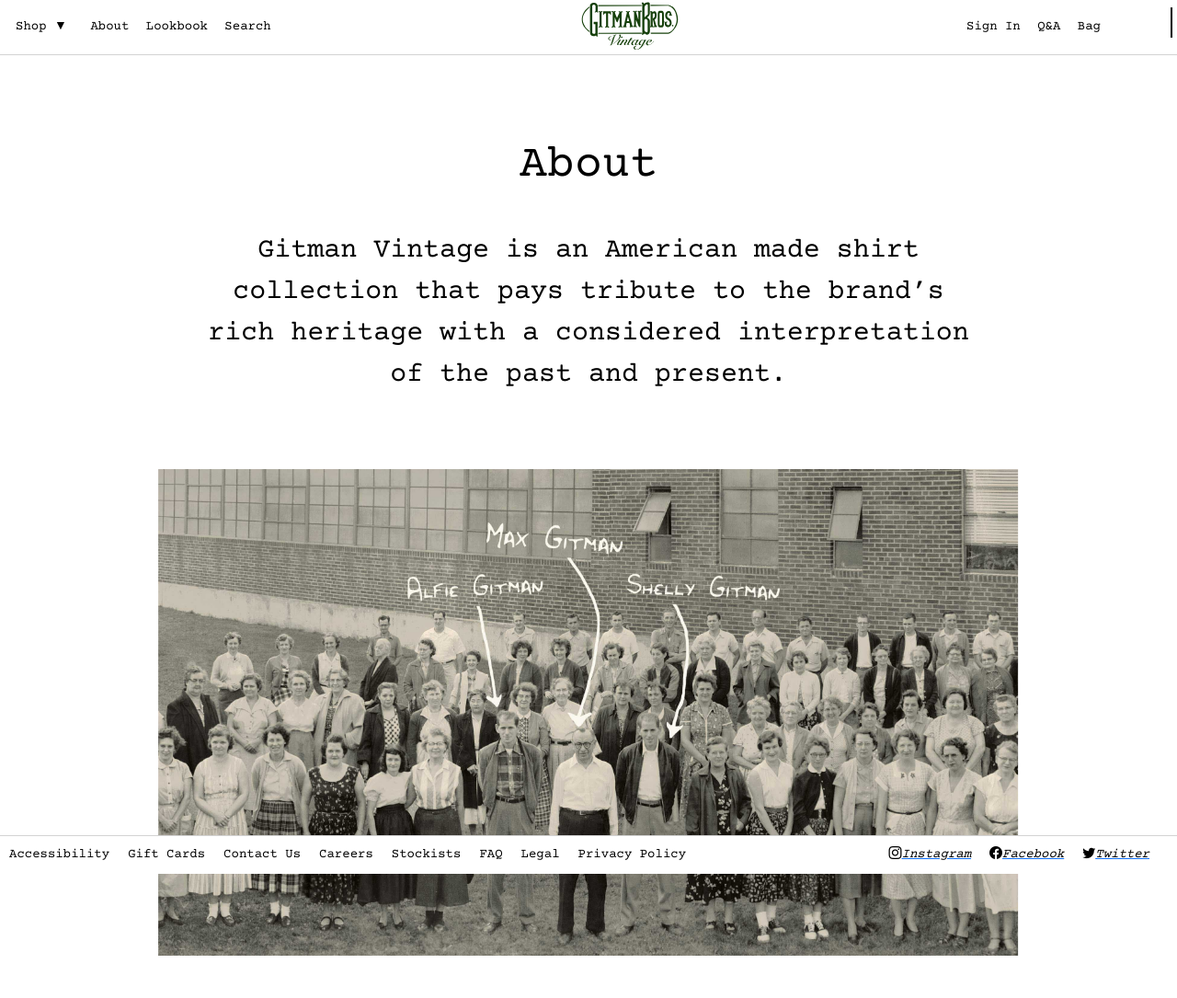
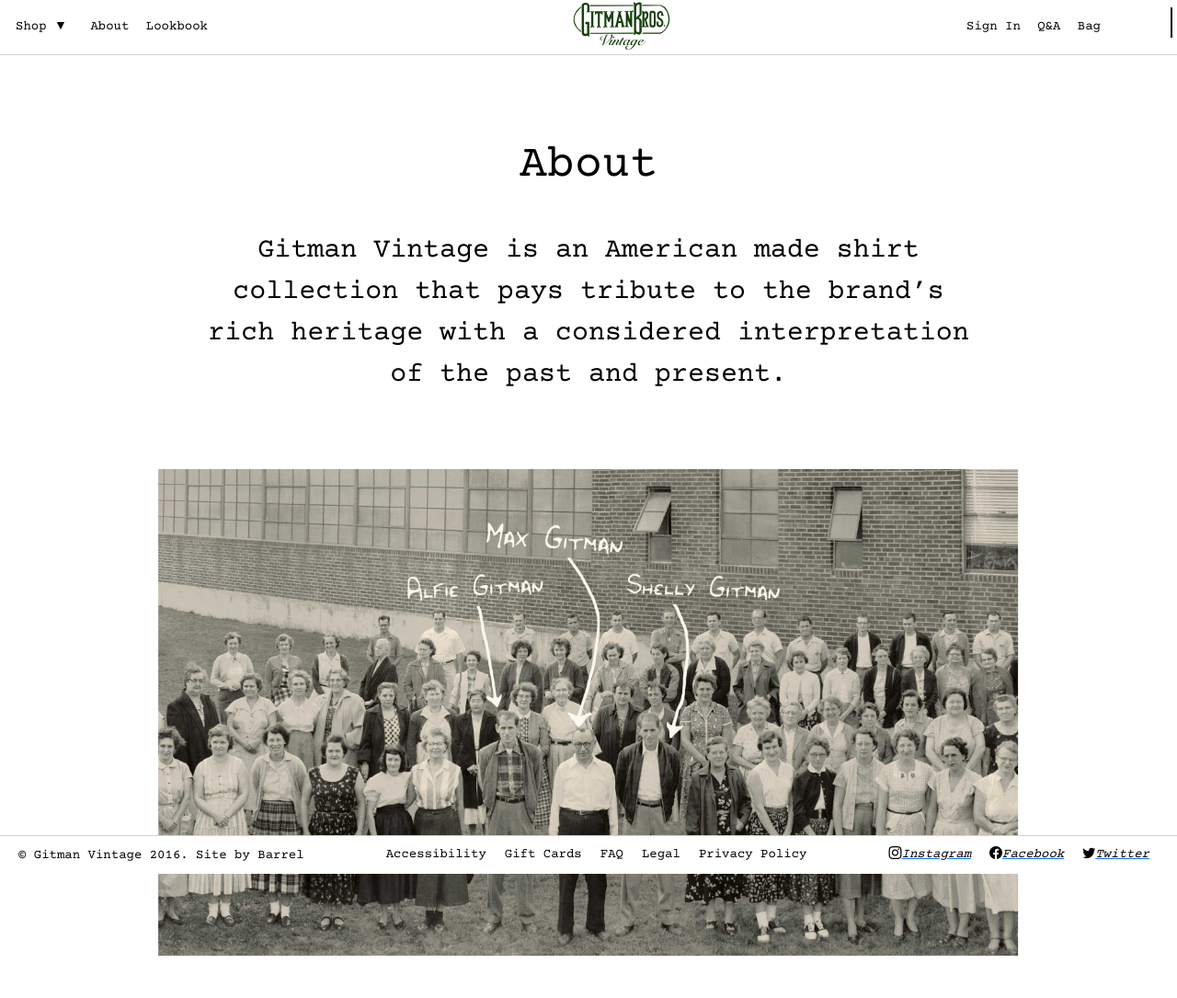
Before and after one commit to yunsung22/1st_project, a FastAPI app: page /about in a window 1280 px wide. Shown: the top 1085 px of the page at 92% size. Run offline with FastAPI, Linux system fonts and the light colour scheme; some libraries are stand-ins or nearby versions.

Commit message:
index - search제거, footer 디자인 변경

```diff
--- a/views/static/css/index_styles.css
+++ b/views/static/css/index_styles.css
@@ -19,7 +19,7 @@ h1 {
 
 .center {
     order: 2;
-    margin-left: -16%;
+    margin-left: -12%;
 }
 
 .right {
@@ -71,6 +71,12 @@ footer div{
     margin: 0;
     display: flex; /* 요소들을 좌에서 우로 나열 */
     margin-left: 10px;
+}
+
+#footer1{
+    font-size: 14px;
+    margin-bottom: -18px;
+    margin-left: 20px;
 }
 
 #footerLinks li {
--- a/views/templates/include/footer.html
+++ b/views/templates/include/footer.html
@@ -1,10 +1,10 @@
 <footer>
+    <div id="footer1">
+        <p>© Gitman Vintage 2016. Site by Barrel</p>
+    </div>
     <ul id="footerLinks">
         <li><a href="../accessibility">Accessibility</a></li>
         <li><a href="../giftcards">Gift Cards</a></li>
-        <li><a href="#">Contact Us</a></li>
-        <li><a href="#">Careers</a></li>
-        <li><a href="#">Stockists</a></li>
         <li><a href="#">FAQ</a></li>
         <li><a href="#">Legal</a></li>
         <li><a href="#">Privacy Policy</a></li>
--- a/views/templates/include/header.html
+++ b/views/templates/include/header.html
@@ -17,7 +17,7 @@
             </li>
             <li><a href="/about">About</a></li>
             <li><a href="/lookbook">Lookbook</a></li>
-            <li><a href="#">Search</a></li>
+
         </ul>
     </div>
     <div class="center">
```
